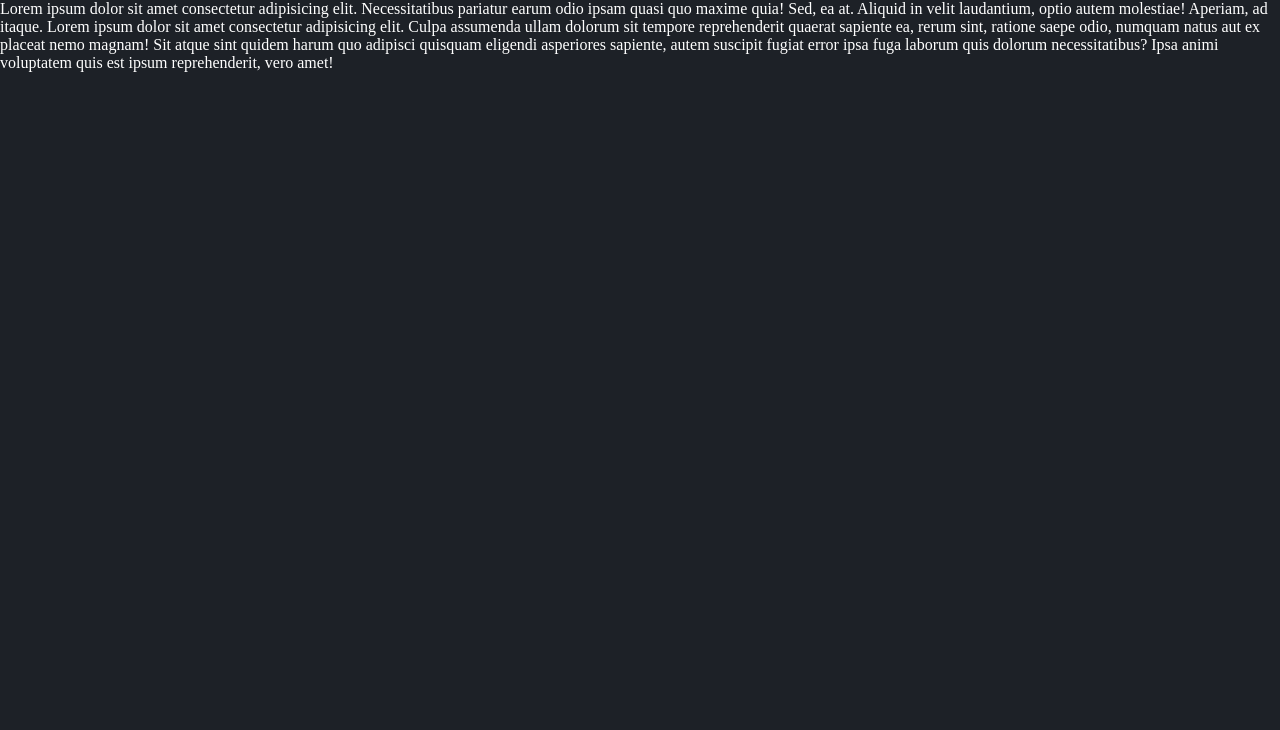
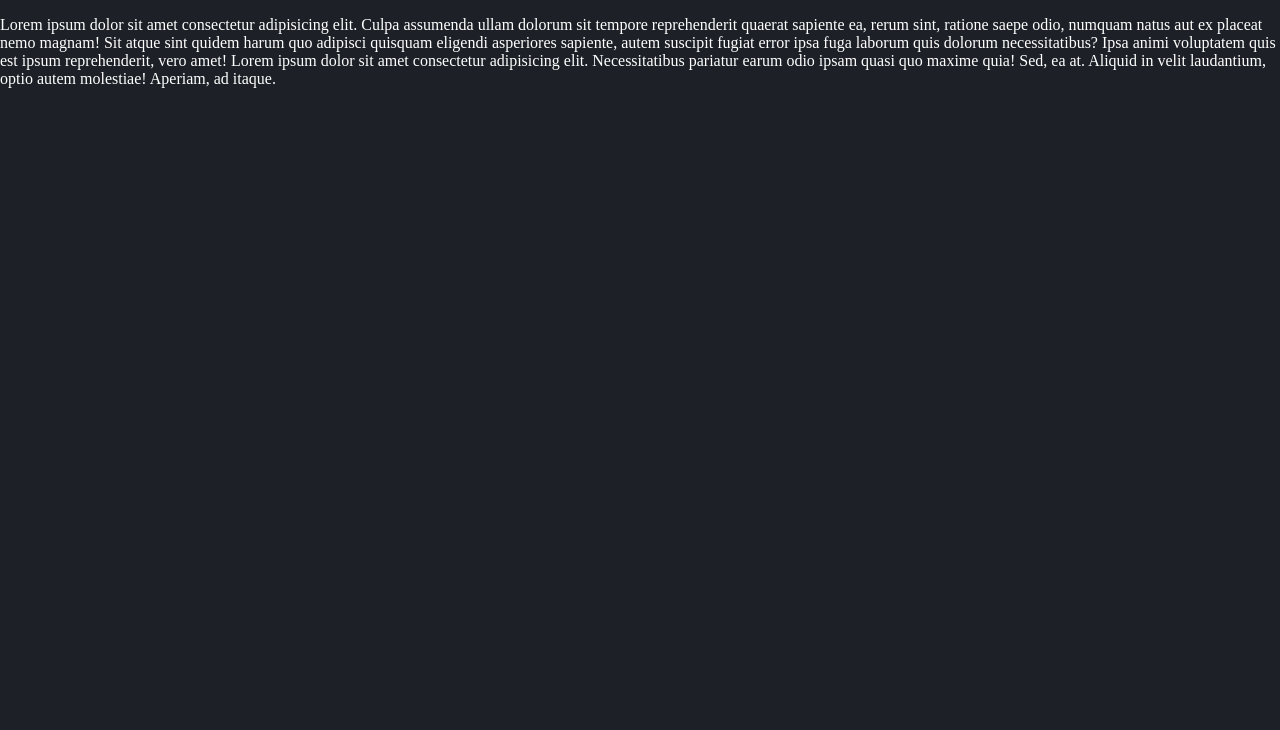
Before and after one commit to zWilliam13/prueba, a plain HTML site: page index.html in a window 1280 px wide. Shown: the part 70-800 px from the top of the page. Drawn offline with Linux system fonts and the light colour scheme; a web font is replaced by a local one.

Commit message:
Añadir etiqueta parrafo

```diff
--- a/index.html
+++ b/index.html
@@ -14,14 +14,18 @@
 
 <body>
     <div class="bar">
-        <img  class="logo" src="img/Git-Icon-1788C.png" alt="">
+        <img class="logo" src="img/Git-Icon-1788C.png" alt="">
         <h1>Git</h1>
     </div>
+    <p>
+        Lorem ipsum dolor sit amet consectetur adipisicing elit. Culpa assumenda ullam dolorum sit tempore reprehenderit
+        quaerat sapiente ea, rerum sint, ratione saepe odio, numquam natus aut ex placeat nemo magnam!
+        Sit atque sint quidem harum quo adipisci quisquam eligendi asperiores sapiente, autem suscipit fugiat error ipsa
+        fuga laborum quis dolorum necessitatibus? Ipsa animi voluptatem quis est ipsum reprehenderit, vero amet!
+        Lorem ipsum dolor sit amet consectetur adipisicing elit. Necessitatibus pariatur earum odio ipsam quasi quo
+        maxime quia! Sed, ea at. Aliquid in velit laudantium, optio autem molestiae! Aperiam, ad itaque.
+    </p>
+    </div>
     <div>
-        Lorem ipsum dolor sit amet consectetur adipisicing elit. Necessitatibus pariatur earum odio ipsam quasi quo maxime quia! Sed, ea at. Aliquid in velit laudantium, optio autem molestiae! Aperiam, ad itaque.
-        Lorem ipsum dolor sit amet consectetur adipisicing elit. Culpa assumenda ullam dolorum sit tempore reprehenderit quaerat sapiente ea, rerum sint, ratione saepe odio, numquam natus aut ex placeat nemo magnam!
-        Sit atque sint quidem harum quo adipisci quisquam eligendi asperiores sapiente, autem suscipit fugiat error ipsa fuga laborum quis dolorum necessitatibus? Ipsa animi voluptatem quis est ipsum reprehenderit, vero amet!
-    </div>
 </body>
-
 </html>
```
